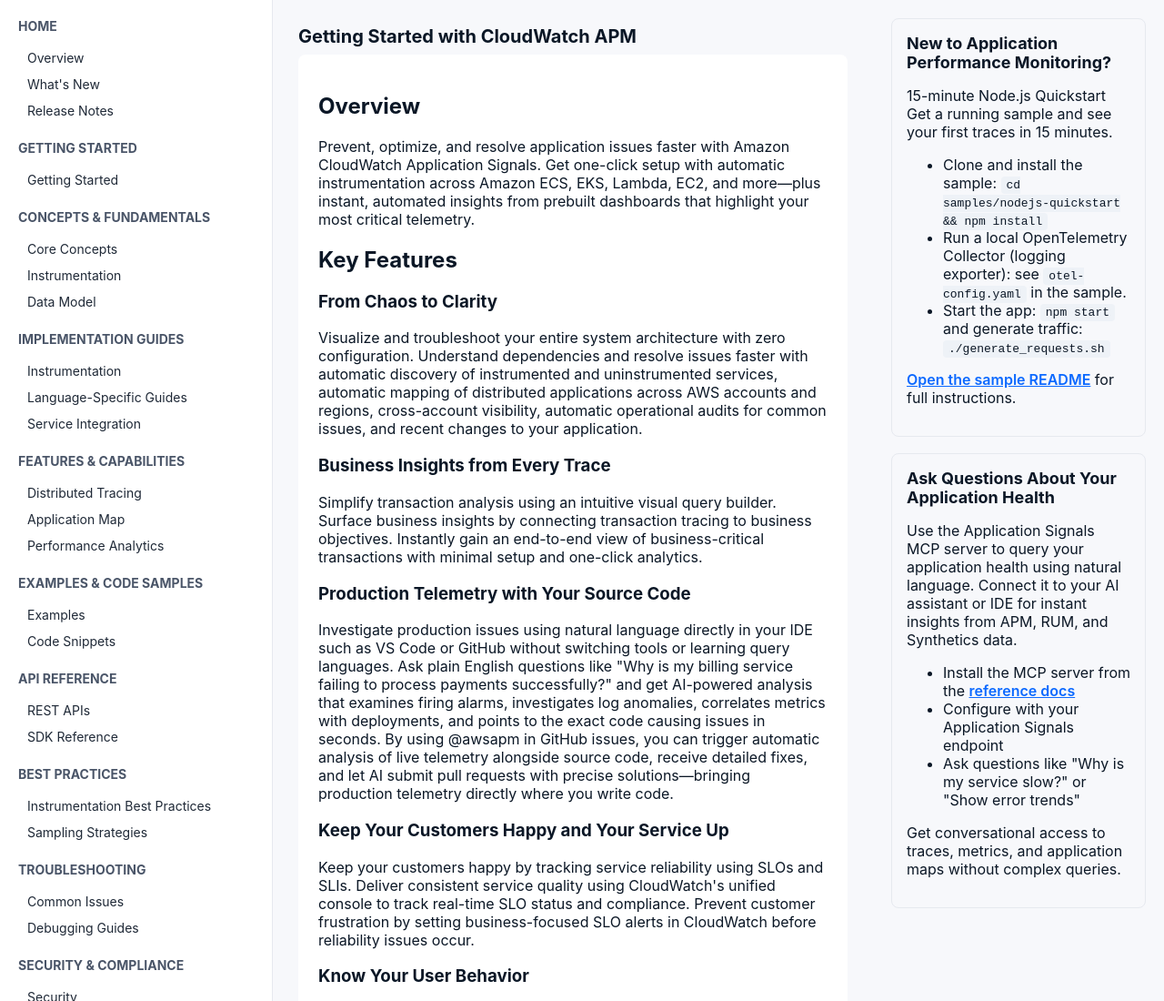
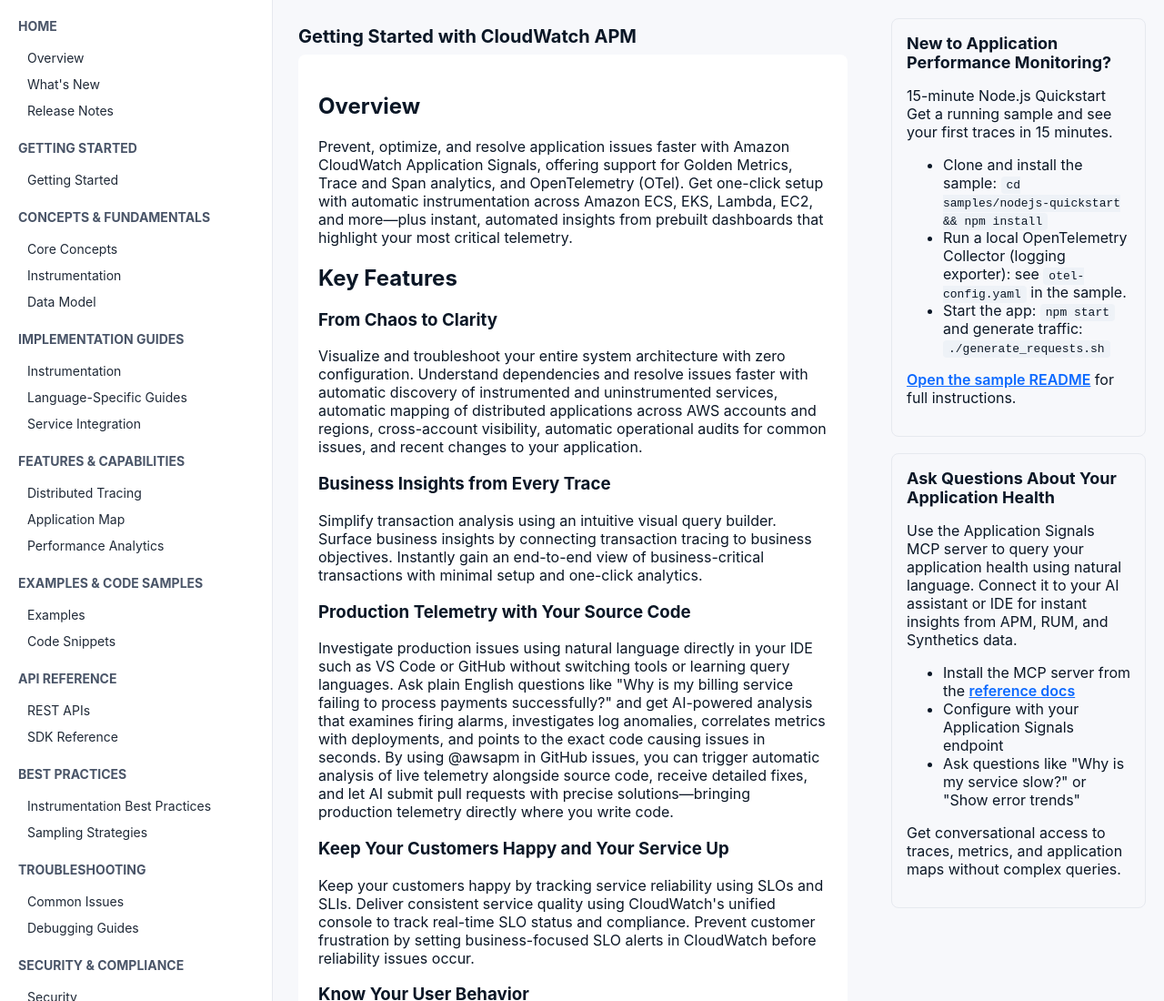
Before and after one commit to vijaykbv/cw-apm-docs, a plain HTML site: page pages/getting-started.html in a window 1280 px wide. Shown: the top 1100 px of the page at 91% size. Drawn offline with Linux system fonts and the light colour scheme; files that its build step writes are made by us from their sources.

Commit message:
Add key offerings (Golden Metrics, Trace/Span analytics, OTel) to overview paragraph

```diff
--- a/pages/getting-started.html
+++ b/pages/getting-started.html
@@ -16,7 +16,7 @@
         <!-- Callout moved to the right sidebar -->
         <section>
           <h2>Overview</h2>
-          <p>Prevent, optimize, and resolve application issues faster with Amazon CloudWatch Application Signals. Get one-click setup with automatic instrumentation across Amazon ECS, EKS, Lambda, EC2, and more—plus instant, automated insights from prebuilt dashboards that highlight your most critical telemetry.</p>
+          <p>Prevent, optimize, and resolve application issues faster with Amazon CloudWatch Application Signals, offering support for Golden Metrics, Trace and Span analytics, and OpenTelemetry (OTel). Get one-click setup with automatic instrumentation across Amazon ECS, EKS, Lambda, EC2, and more—plus instant, automated insights from prebuilt dashboards that highlight your most critical telemetry.</p>
         </section>
 
         <section>
```
